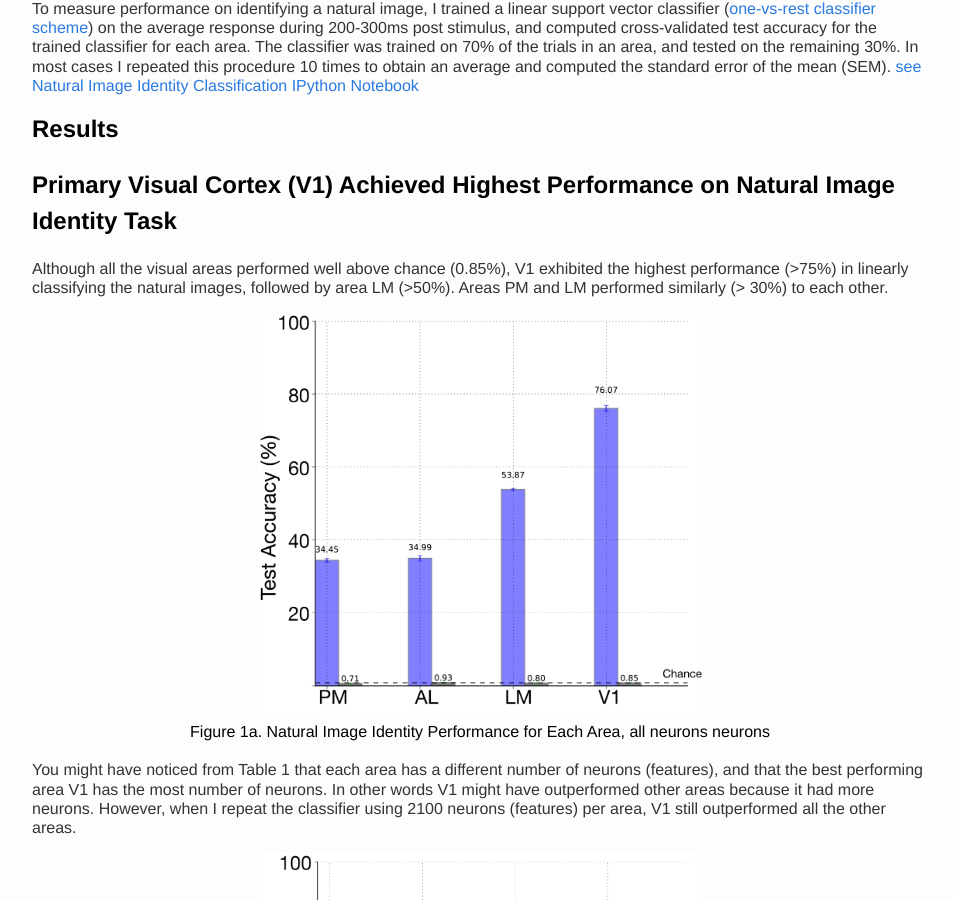
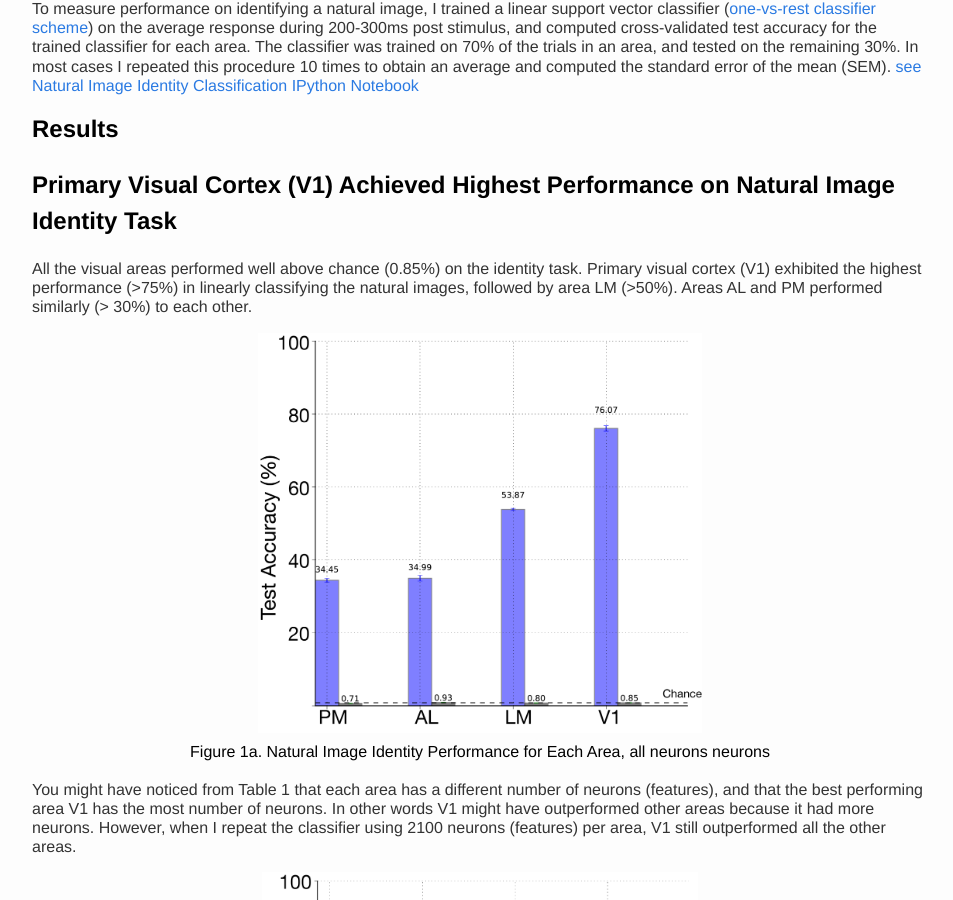
Before and after one commit to kachiO/kachio.github.io, a Jekyll site: the page built from _posts/2016-12-10-Decoding-Identity-of-Natural-Images.markdown, in a window 1280 px wide and 900 px high, scrolled down 1024 px. Shown: the whole window, without its empty margins (160-1113 px from the left). Built offline with Jekyll 4.4.1, drawn with Linux system fonts in a browser that asks for light colours; comment, search, counter and statistics services are not loaded.

Commit message:
Update 2016-12-10-Decoding-Identity-of-Natural-Images.markdown
update

```diff
--- a/_posts/2016-12-10-Decoding-Identity-of-Natural-Images.markdown
+++ b/_posts/2016-12-10-Decoding-Identity-of-Natural-Images.markdown
@@ -53,7 +53,7 @@ To measure performance on identifying a natural image, I trained a linear suppor
 <h1>Results</h1>
 
 <h2>Primary Visual Cortex (V1) Achieved Highest Performance on Natural Image Identity Task</h2>
-Although all the visual areas performed well above chance (0.85%), V1 exhibited the highest performance (>75%) in linearly classifying the natural images, followed by area LM (>50%). Areas PM and LM performed similarly (> 30%) to each other.
+All the visual areas performed well above chance (0.85%) on the identity task. Primary visual cortex (V1) exhibited the highest performance (>75%) in linearly classifying the natural images, followed by area LM (>50%). Areas AL and PM performed similarly (> 30%) to each other.
 
 <center>
 <figure>
```
